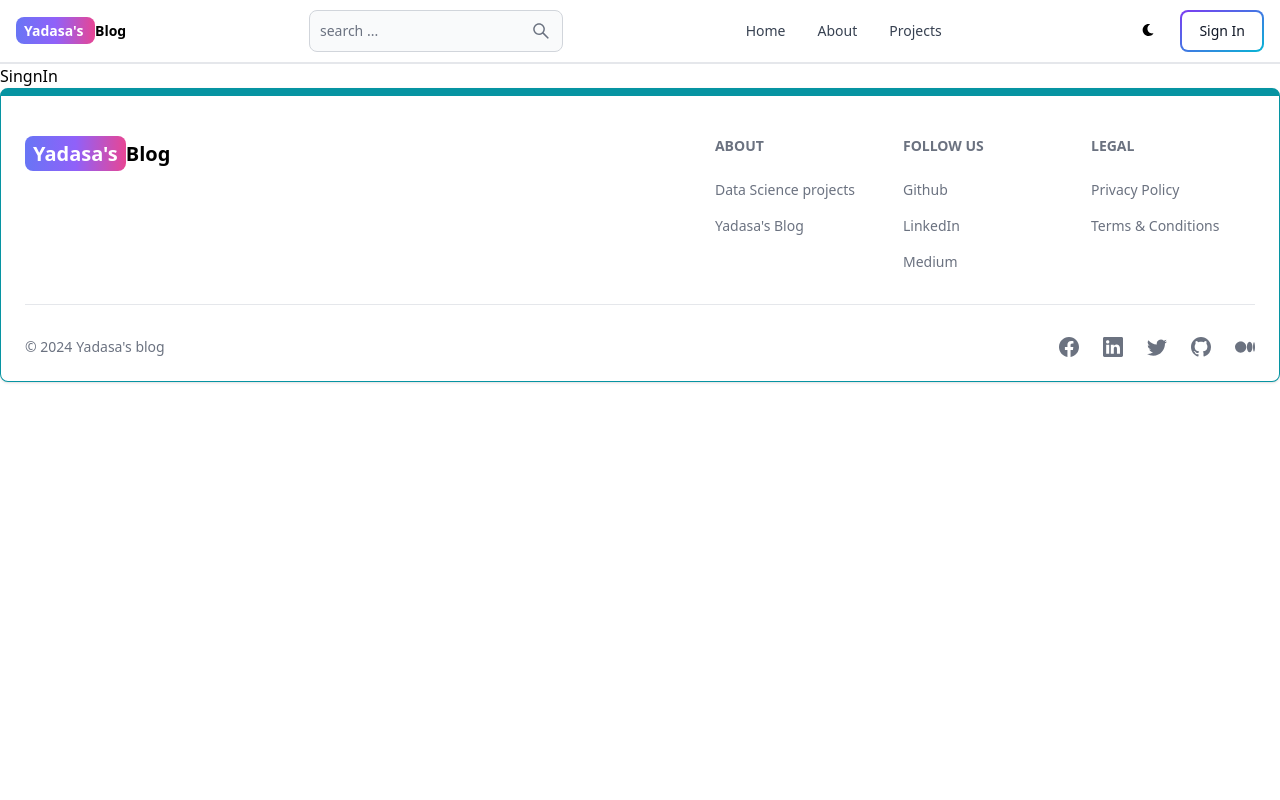
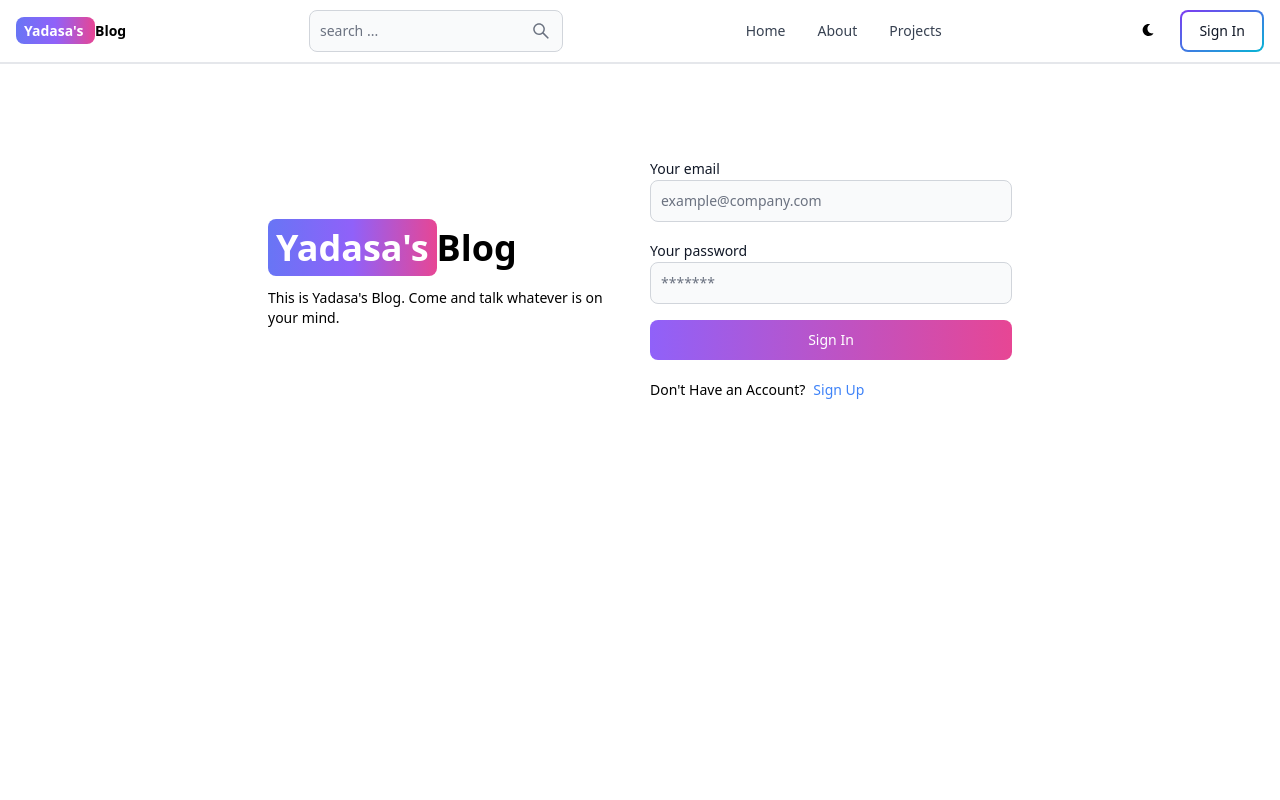
Before and after one commit to Yaadee/mern-blog, a React (Vite) app in the folder client/: page /signin in a window 1280 px wide. Shown: the top 800 px of the page. Built offline with nearby package versions, Linux system fonts and the light colour scheme.

Commit message:
Sign in functionality completed

```diff
--- a/client/src/component/Header.jsx
+++ b/client/src/component/Header.jsx
@@ -31,7 +31,7 @@
   <Button className='w-12 h-10 hidden sm:inline' color ='grey' pill>
   <FaMoon />
   </Button>
-  <Link to={'/sign-in'}>
+  <Link to={'/signin'}>
   <Button gradientDuoTone='purpleToBlue' outline>
     Sign In
   </Button>
--- a/client/src/pages/SignIn.jsx
+++ b/client/src/pages/SignIn.jsx
@@ -1,11 +1,105 @@
-import React from 'react'
+import React, { useState } from 'react';
+import { Link, useNavigate } from 'react-router-dom';
+import { Alert, Button,Label, Spinner, TextInput } from "flowbite-react";
+
 
 const SignIn = () => {
+  const [userData, setuserData] = useState({});
+  const [errorMessage, setErrorMessage] = useState(null);
+  const [loading, setLoading] = useState(false);
+  const navigate = useNavigate();
+  const handlechange = (event) => {
+    setuserData({...userData, [event.target.id]:event.target.value.trim()})
+
+  }
+  const handlesubmit = async(event) =>{
+    event.preventDefault();
+    if(!userData.email || !userData.password ){
+      return setErrorMessage('please fill out all fields.')
+    }
+    //backend API call
+    try {
+      setLoading(true);
+      setErrorMessage(null);
+      const res = await fetch ('api/auth/signin',{
+        method: 'POST',
+        headers: {'content-Type': 'application/json'},
+        body: JSON.stringify(userData)
+      })
+      const data = await res.json();
+      if (data.success === false){
+        setErrorMessage(data.message);
+        setLoading(false);
+      }
+      setLoading(false);
+      if(res.ok){
+        await navigate('/');
+      }
+
+    } catch (error) {
+     setErrorMessage(error.message);
+     setLoading(false);
+    }
+  };
+
   return (
-    <div>
-      SingnIn
+    <div className="min-h-screen mt-20">
+      <div className="flex flex-col md:flex-row p-3 max-w-3xl mx-auto gap-5 md:items-center">
+        <div className="flex-1">
+          {/* Left div */}
+
+          <Link to="/" className="font-bold dark:text-white text-4xl">
+            <span className="px-2 py-1 bg-gradient-to-r from-indigo-500 via-purple-500 to-pink-500 rounded-lg text-white">
+              Yadasa's
+            </span>
+            Blog
+          </Link>
+          <p className="text-sm mt-5">
+            This is Yadasa's Blog. Come and talk whatever is on your mind.
+          </p>
+        </div>
+
+        <div className="flex-1">
+          {/* Right div */}
+          <form className="flex flex-col gap-4" onSubmit={handlesubmit}>
+            <div>
+              <Label value="Your email" />
+              <TextInput  autoComplete = 'off' name="email" placeholder="example@company.com" id="email" onChange={handlechange} />
+            </div>
+            <div>
+              <Label value="Your password" />
+              <TextInput autoComplete = 'off'  type="password" name="password" placeholder="*******" id="password" onChange={handlechange} />
+            </div>
+            <Button gradientDuoTone="purpleToPink" type="submit" disabled ={loading} >
+              {
+                loading?(
+                <>
+                <Spinner size='sm'/>
+                <span className='pl-3'> Loading...</span>
+                </>
+                ):'Sign In'
+              }
+
+
+            </Button>
+          </form>
+          <div className="flex gap-2 text-sm mt-5">
+            <span>Don't Have an Account?</span>
+            <Link to="/signup" className="text-blue-500">
+              Sign Up
+            </Link>
+          </div>
+          {
+            errorMessage && (
+              <Alert className='mt-5' color='failure'>
+                {errorMessage}
+              </Alert>
+            )
+          }
+        </div>
+      </div>
     </div>
-  )
-}
+  );
+};
 
-export default SignIn
+export default SignIn;
--- a/client/src/pages/SignUp.jsx
+++ b/client/src/pages/SignUp.jsx
@@ -33,7 +33,7 @@
       }
       setLoading(false);
       if(res.ok){
-        await navigate('/sign-in');
+        await navigate('/signin');
       }
 
     } catch (error) {
@@ -54,7 +54,7 @@
             Blog
           </Link>
           <p className="text-sm mt-5">
-            This is Yadasa's Blog. Come and talk whatever is on your mind.
+            This is Yadasa's Blog. Come and talk whatever is on your mind. Sign Up to join the conversation.
           </p>
         </div>
 
@@ -88,7 +88,7 @@
           </form>
           <div className="flex gap-2 text-sm mt-5">
             <span>Have an Account?</span>
-            <Link to="/sign-in" className="text-blue-500">
+            <Link to="/signin" className="text-blue-500">
               Sign In
             </Link>
           </div>
```
Also changed, not shown: 1 other file (tests, documents, lock files or other folders).
